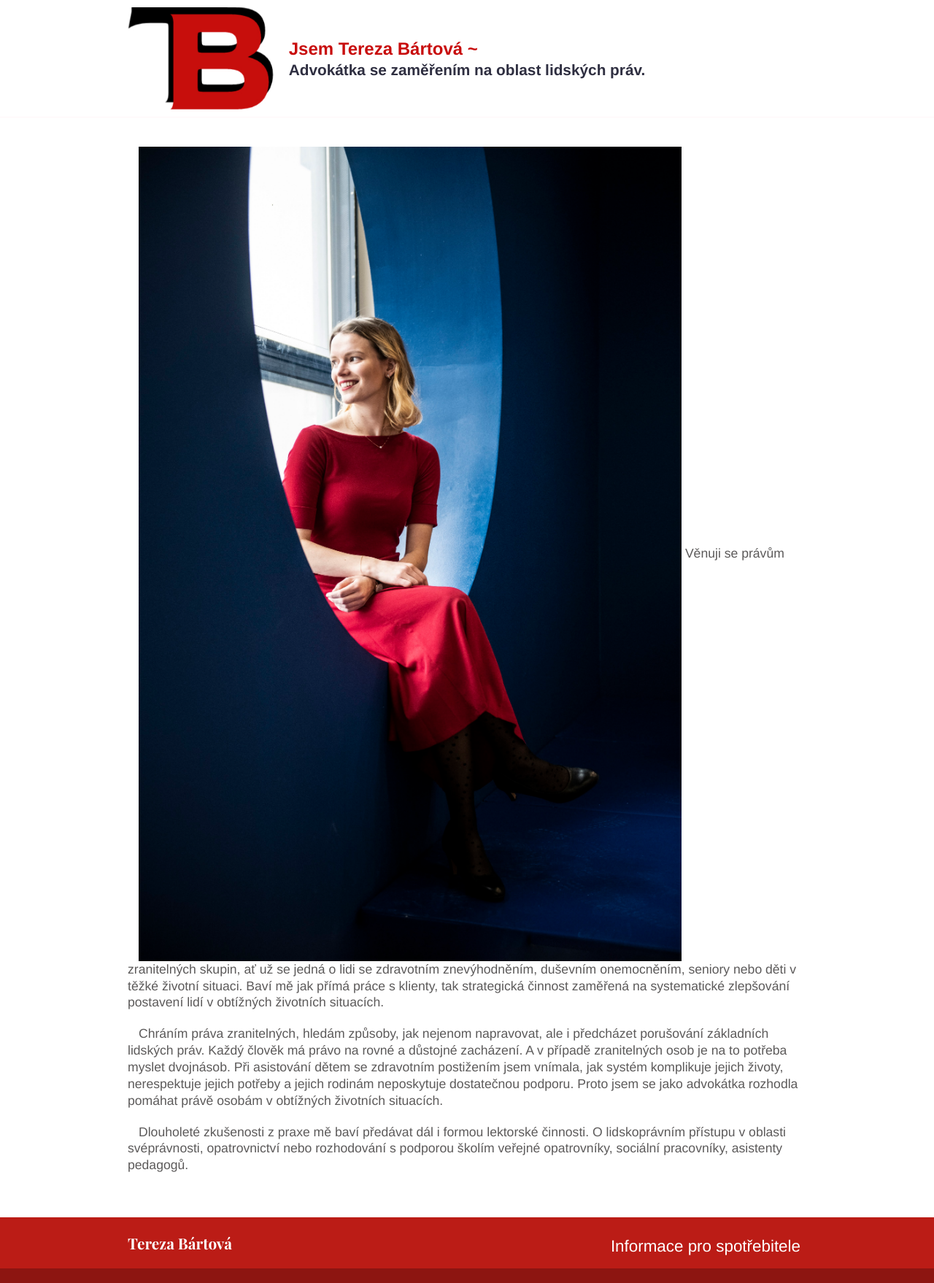
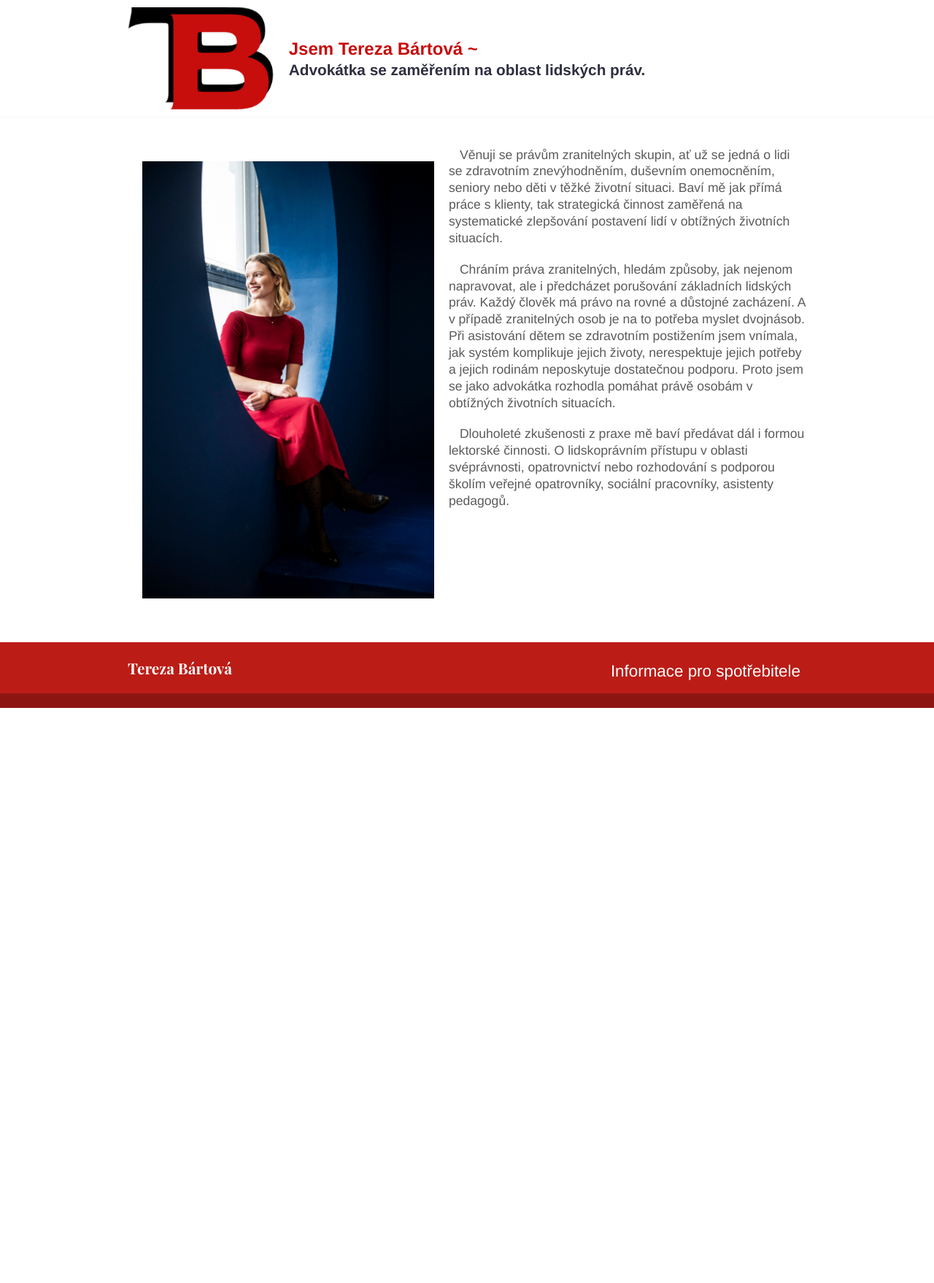
Before and after one commit to terezabartova/terezabartova.github.io, a Jekyll site: the page built from about.md, in a window 1280 px wide. Shown: the whole page at 73% size. Built offline with Jekyll 4.4.1, drawn with Linux system fonts in a browser that asks for light colours; after the commit the page ends 970 px from its top, so only the background shows below that.

Commit message:
home image and about image css

```diff
--- a/_layouts/about.html
+++ b/_layouts/about.html
@@ -9,7 +9,7 @@ bodyClass: "page-home"
     <div class="row justify-content-center">
       <div class="col-12">
         <p>
-          <img alt="{{ page.title }}" class="shape-outside intro-image{% if page.intro_image_hide_on_mobile %} intro-image-hide-mobile{% endif %}" src="{{ page.about_image | relative_url }}" />
+          <img alt="{{ page.title }}" class="shape-outside about-image{% if page.intro_image_hide_on_mobile %} intro-image-hide-mobile{% endif %}" src="{{ page.about_image | relative_url }}" />
           {{ page.description }}
           <p>{{ page.specialization }}</p>
           <p>{{ page.teaching }}</p>
--- a/_sass/components/_intro-image.scss
+++ b/_sass/components/_intro-image.scss
@@ -1,12 +1,20 @@
-.intro-image {
-    max-width: 80%;
+.home-image {
+    max-width: 100%;
     height: auto;
+    margin-bottom: 20px;
+}
+.about-image {
+  width: 43%;
+  min-width: 130px;
+  height: auto;
+  float: left;
+  margin: 20px;
+  shape-margin: 0px;
 }
 .intro-image-absolute {
   max-width: none;
 
   padding: 0;
-  margin-bottom: 30px;
   @include media-breakpoint-up(sm) {
   }
   @include media-breakpoint-up(md) {
@@ -32,16 +40,3 @@
     display: block;
   }
 }
-.intro-call-box-hide-mobile {
-  display: none;
-  @include media-breakpoint-down(sm) {
-    display: block;
-  }
-}
-
-.intro-call-box-hide-large {
-  display: none;
-  @include media-breakpoint-up(md) {
-    display: block;
-  }
-}
```
